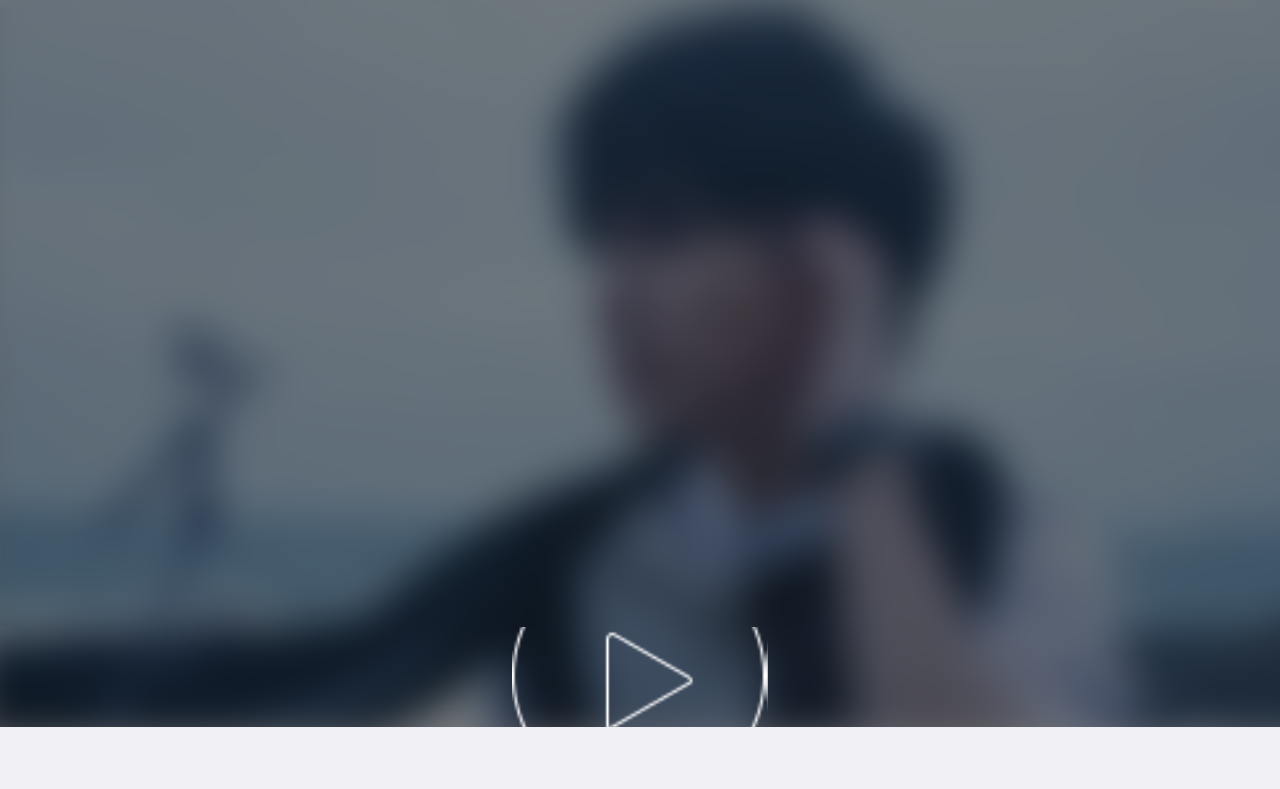
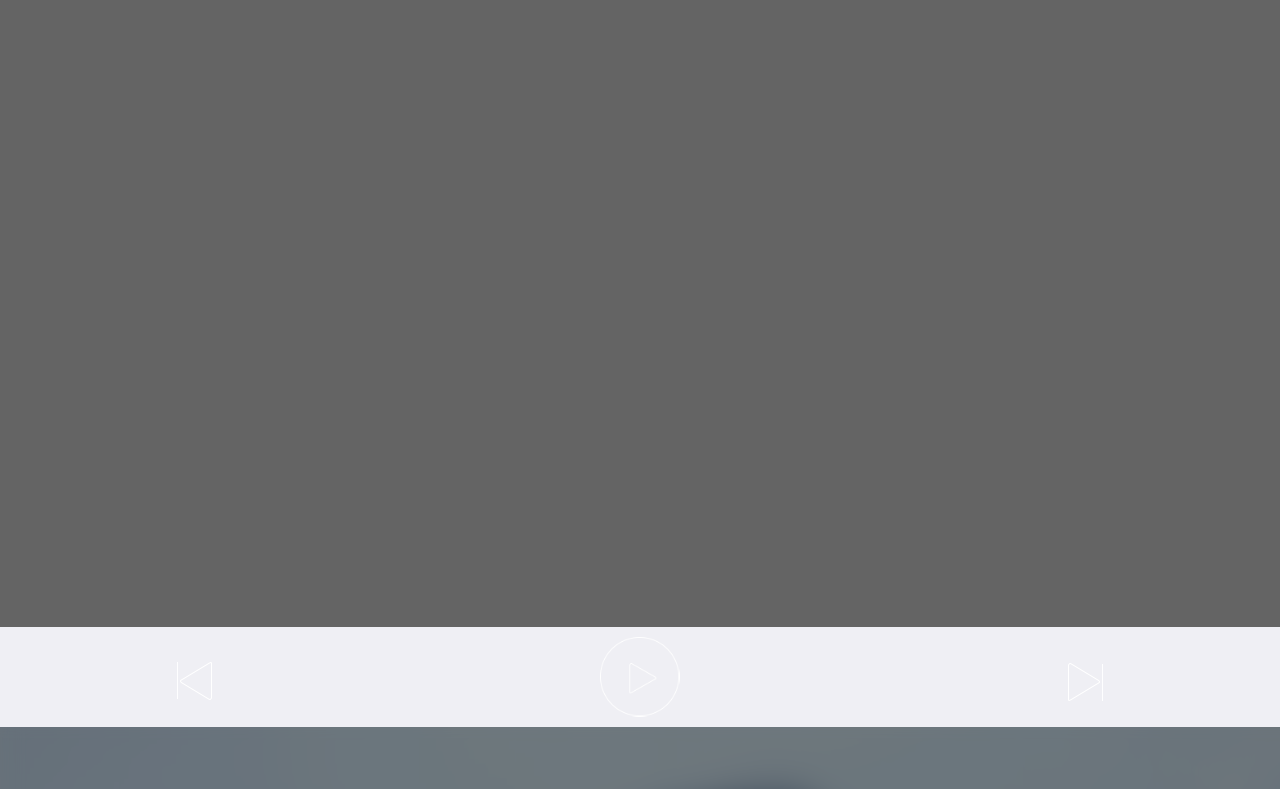
Before and after one commit to TangWanZun/rabbit_app, a plain HTML site: page index.html in a window 1280 px wide. Shown: the part 73-862 px from the top of the page. Before the commit the page ends 800 px from the top, so only its background shows below. Drawn offline with Linux system fonts and the light colour scheme.

Commit message:
准备加入侧滑菜单

```diff
--- a/css/index.css
+++ b/css/index.css
@@ -1,3 +1,6 @@
+.mui-iframe-wrapper{
+	z-index: 999999999;
+}
 body {
 	width: 100vw;
 	height: 100vh;
@@ -95,34 +98,64 @@ body {
 	overflow: hidden;
 }
 .lat{
+	position: relative;
+	top: 0px;
+	left: 0px;
 	width: 20%;
 	height: 100%;
 	float: left;
 }
 .lat1{
+	width: 30%;
 	/*background-color: red;*/
+
 }
 .lat2{
 	/*background-color: blue;*/
+	width: 10%;
 }
 .lat3{
 	/*background-color: green;*/
-	position: relative;
-	top: 0px;
-	left: 0px;
 }
 .lat4{
 	/*background-color: yellow;*/
+	width: 10%;
 }
 .lat5{
 	/*background-color: pink;*/
+	width: 30%;
 }
 .paly{
 	position: absolute;
-	margin-top:-50%;
-	top: 50%;
-	width: 20vw;
-	height: 20vw;
+	top: 10px;
+	left: calc( 10vw - 40px );
+	width: 80px;
+	height: 80px;
 	background-image: url(../image/audioPlay.png);
 	background-size: 99%;
 }
+.qiege-break{
+	position: absolute;
+	width: 35px;
+	height: 39px;
+	top: 35px;
+	left: calc( 15vw - 15px );
+	background-repeat: no-repeat;
+	background-image:url(../image/xiege.png);
+	background-size:99%;
+}
+.qiege-next{
+	position: absolute;
+	width: 35px;
+	height: 39px;
+	top: 35px;
+	right: calc( 15vw - 15px );
+	background-repeat: no-repeat;
+	background-image:url(../image/xiege.png);
+	background-size:99%;
+	transform: rotate(180deg);
+	-ms-transform: rotate(180deg);             /* IE 9 */
+	-webkit-transform: rotate(180deg);      /* Safari and Chrome */
+	-o-transform: rotate(180deg);              /* Opera */
+	-moz-transform: rotate(180deg);         /* Firefox */
+}
--- a/css/main.css
+++ b/css/main.css
@@ -1,5 +1,5 @@
 body{
 	width: 100vw;
 	height: 100vh;
-	background-color:rgba(100,100,100,0.5) ;
+	background-color:rgba(100,100,100,1) ;
 }
--- a/index.html
+++ b/index.html
@@ -13,7 +13,7 @@
       			url:'main.html',
       			id:'main.html',
       			styles:{
-      				top:'80px',
+      				top:'70px',
       				bottom:'100px'
       			}
       		}]
@@ -21,6 +21,32 @@
     </script>
 </head>
 <body>
+	<!-- 侧滑导航根容器 -->
+	<div class="mui-off-canvas-wrap mui-draggable">
+		<!-- 菜单容器 -->
+		<aside class="mui-off-canvas-left">
+			<div class="mui-scroll-wrapper">
+				<div class="mui-scroll">
+					<!-- 菜单具体展示内容 -->
+					...
+				</div>
+			</div>
+		</aside>
+		<!-- 主页面容器 -->
+		<div class="mui-inner-wrap">
+			<!-- 主页面标题 -->
+			<header class="mui-bar mui-bar-nav">
+				<a class="mui-icon mui-action-menu mui-icon-bars mui-pull-left"></a>
+				<h1 class="mui-title">标题</h1>
+			</header>
+			<div class="mui-content mui-scroll-wrapper">
+				<div class="mui-scroll">
+					<!-- 主界面具体展示内容 -->
+					...
+				</div>
+			</div>
+		</div>
+	</div>
 	<div class="bck-box">
 		<div class="bck">
 			<div class="bck-in"></div>
@@ -35,13 +61,17 @@
 		</div>
 	</div>
 	<div class="bottom-title-box">
-		<div class="lat lat1"></div>
+		<div class="lat lat1">
+			<div class="qiege-break"></div>
+		</div>
 		<div class="lat lat2"></div>
 		<div class="lat lat3">
 			<div class="paly"></div>
 		</div>
 		<div class="lat lat4"></div>
-		<div class="lat lat5"></div>
+		<div class="lat lat5">
+			<div class="qiege-next"></div>
+		</div>
 		<div></div>
 	</div>
 </body>
```
Also changed, not shown: main.html (+1 -1 lines), image/xiege.png (added).
